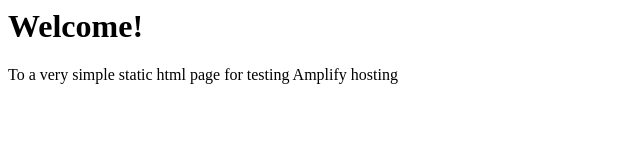
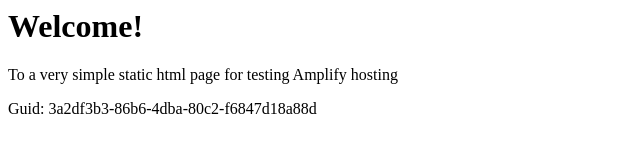
Before and after one commit to aws-aemilia-bom/Github-PR-Commit-Integration-Test-DoNotTouch-v1-prod-ap-south-1, a website: page src/index.html in a window 1280 px wide. Shown: the whole page, without its empty margins (0-640 px from the left). Drawn offline with Linux system fonts and the light colour scheme.

Commit message:
commit from integ tests

```diff
--- a/src/index.html
+++ b/src/index.html
@@ -1,3 +1,5 @@
+
+
 <html lang="en">
 
 <head>
@@ -10,6 +12,6 @@
 <body>
     <h1>Welcome!</h1>
     <p>To a very simple static html page for testing Amplify hosting</p>
-</body>
+    <p>Guid: 3a2df3b3-86b6-4dba-80c2-f6847d18a88d</p></body>
 
 </html>
```
